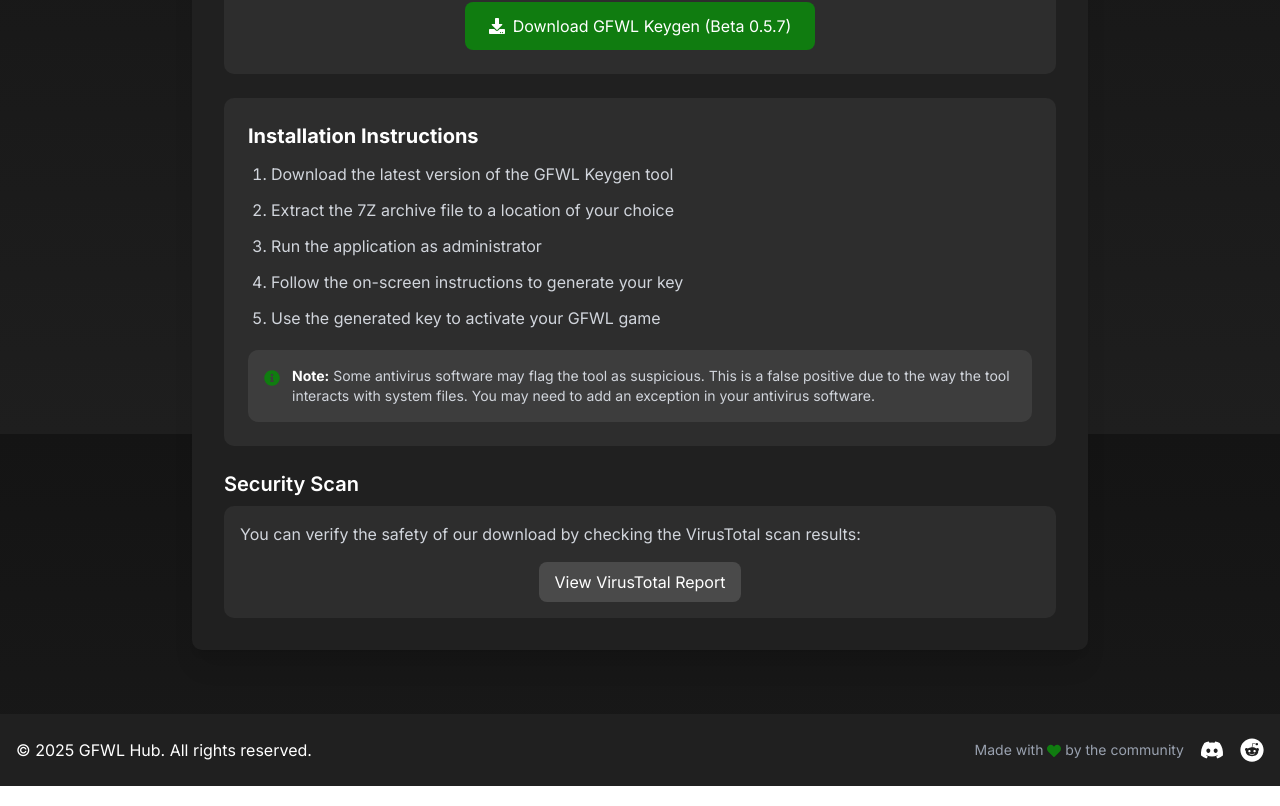
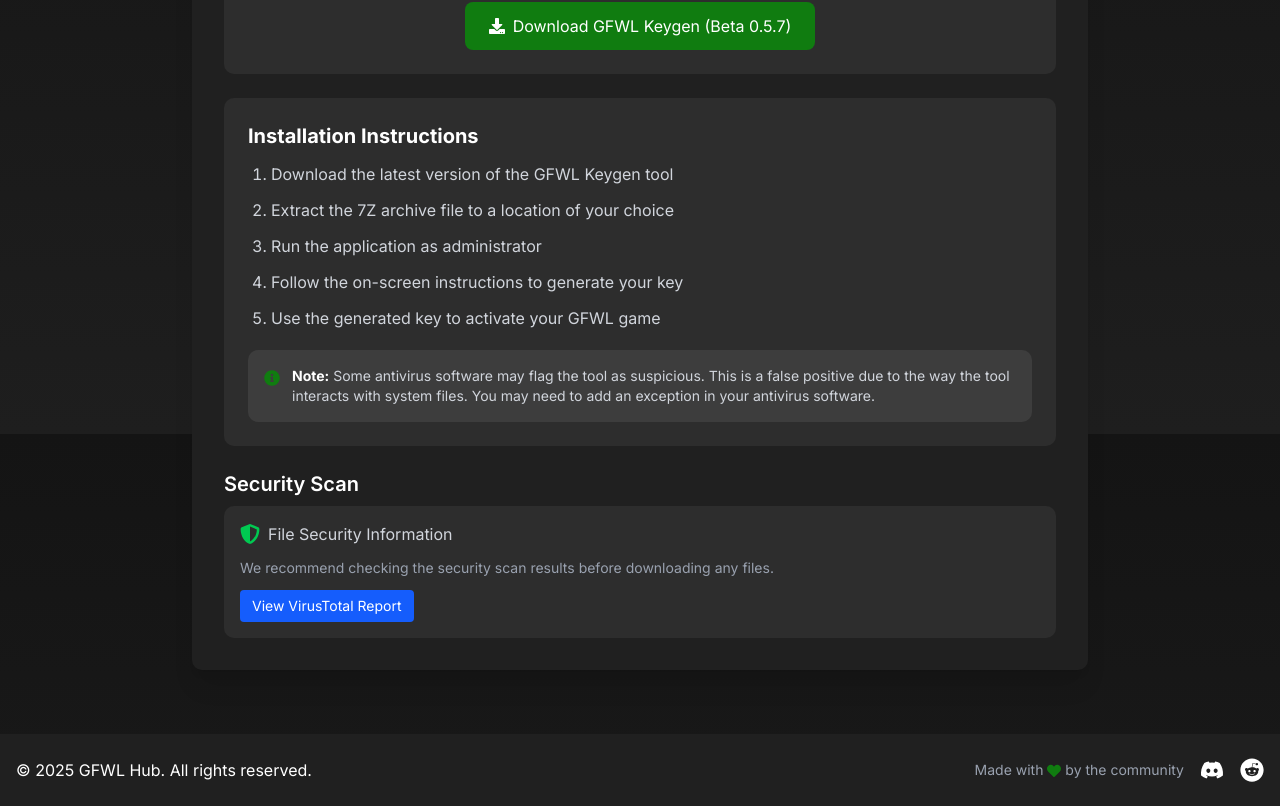
Before and after one commit to 3MERGx/gfwlhub, a Next.js app: page /download in a window 1280 px wide. Shown: the part 366-1172 px from the top of the page. Built offline with nearby package versions, Linux system fonts and the light colour scheme.

Commit message:
Update layout and page

```diff
--- a/app/download/layout.tsx
+++ b/app/download/layout.tsx
@@ -1,9 +1,46 @@
 import { Metadata } from "next";
 
 export const metadata: Metadata = {
-  title: "Download - GFWL Hub",
+  title: "Download GFWL Keygen - Fix for Games for Windows LIVE Activations",
   description:
-    "Download the latest version of the Games for Windows LIVE fix and installation tools.",
+    "Download the community-made GFWL Keygen (Beta 0.5.7) to fix Games for Windows LIVE activation issues on Windows 10/11. Free tool for GTA 4, Fallout 3, Shadowrun, and other GFWL games.",
+  keywords: [
+    "GFWL Keygen",
+    "Games for Windows LIVE fix",
+    "GFWL activation key",
+    "GTA 4 GFWL fix",
+    "Fallout 3 GFWL fix",
+    "Shadowrun GFWL fix",
+    "Windows 10 GFWL fix",
+    "Windows 11 GFWL fix",
+    "GFWL product key",
+    "GFWL download",
+    "Microsoft GFWL",
+    "GFWL installer",
+    "XLLN alternative",
+  ],
+  openGraph: {
+    title: "Download GFWL Keygen - Fix for Games for Windows LIVE Activations",
+    description:
+      "Free tool to help perserve access to GFWL titles like GTA 4, Fallout 3, and Shadowrun as well as other GFWL titles.",
+    type: "website",
+    url: "https://gfwl-hub.vercel.app/download",
+  },
+  twitter: {
+    card: "summary_large_image",
+    title: "Download GFWL Keygen - Fix for Games for Windows LIVE Activations",
+    description:
+      "Free tool to help perserve access to GFWL titles like GTA 4, Fallout 3, and Shadowrun as well as other GFWL titles.",
+  },
+  alternates: {
+    canonical: "https://gfwl-hub.vercel.app/download",
+  },
+  robots: {
+    index: true,
+    follow: true,
+    "max-image-preview": "large",
+    "max-snippet": -1,
+  },
 };
 
 export default function DownloadLayout({
--- a/app/download/page.tsx
+++ b/app/download/page.tsx
@@ -2,6 +2,7 @@
 
 import { FaDownload, FaInfoCircle } from "react-icons/fa";
 import Link from "next/link";
+import VirusTotalWidget from "@/components/VirusTotalWidget";
 
 export default function Download() {
   // Download link for GFWL Keygen
@@ -75,22 +76,7 @@
             <h3 className="text-lg md:text-xl font-semibold mb-2 text-white">
               Security Scan
             </h3>
-            <div className="bg-[#2d2d2d] p-4 rounded-lg">
-              <p className="text-gray-300 mb-4 text-sm md:text-base">
-                You can verify the safety of our download by checking the
-                VirusTotal scan results:
-              </p>
-              <div className="flex justify-center">
-                <a
-                  href={`https://www.virustotal.com/gui/url/${virusTotalUrl}`}
-                  target="_blank"
-                  rel="noopener noreferrer"
-                  className="inline-flex items-center bg-[#4a4a4a] hover:bg-[#5a5a5a] text-white w-full md:w-auto px-4 py-2 rounded-md transition-colors justify-center text-sm md:text-base"
-                >
-                  View VirusTotal Report
-                </a>
-              </div>
-            </div>
+            <VirusTotalWidget fileHash={virusTotalUrl} />
           </div>
         </div>
       </div>
```
